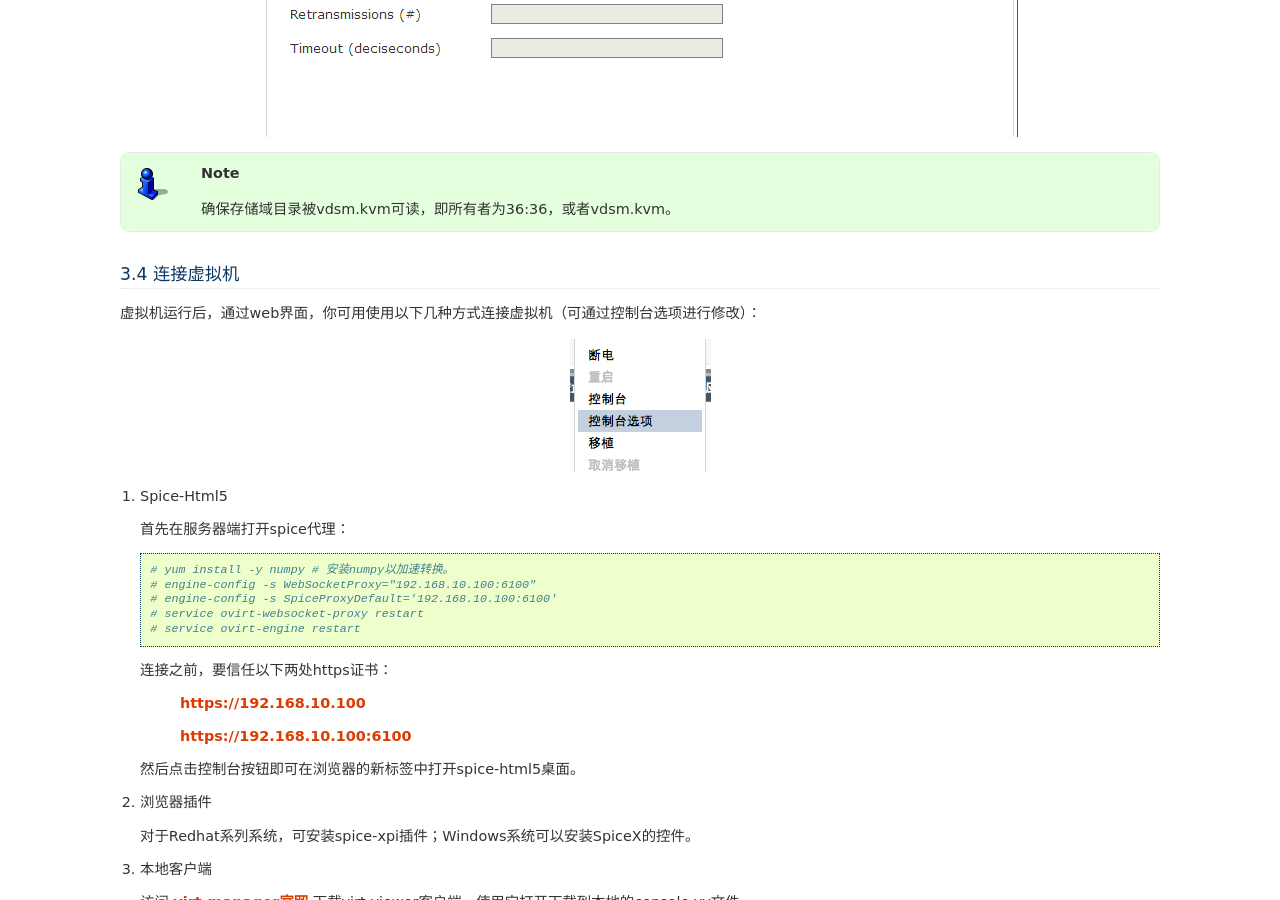
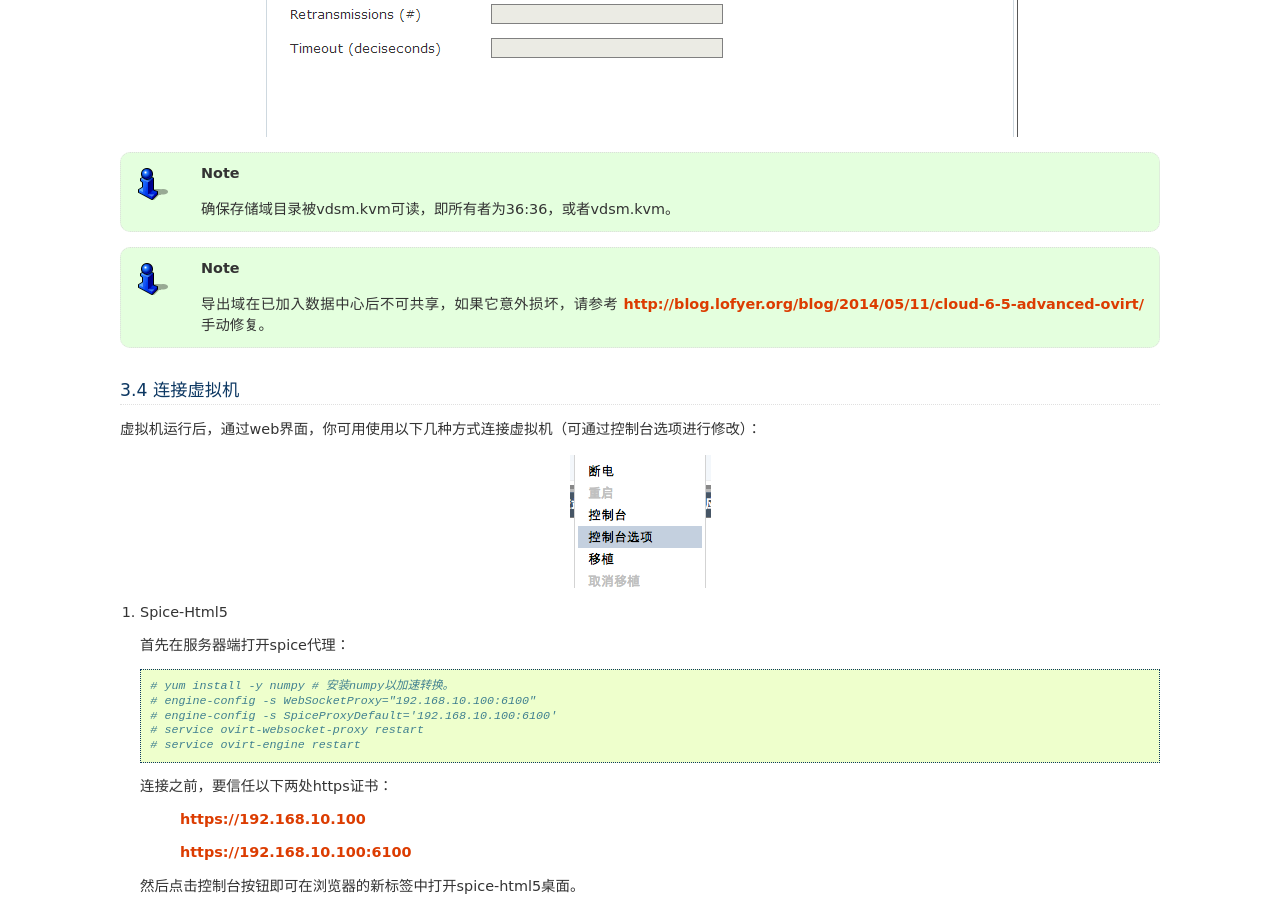
Before and after one commit to lofyer/InTheCloud, a Sphinx documentation site: the page built from source/posts/ch03.rst, in a window 1280 px wide and 900 px high, scrolled down 12338 px. Built offline with Sphinx 7.4.7, drawn with Linux system fonts in a browser that asks for light colours; formulas are drawn with MathJax 3.

Commit message:
导出域修复

```diff
--- a/source/posts/ch03.rst
+++ b/source/posts/ch03.rst
@@ -589,6 +589,8 @@
 
 .. note:: 确保存储域目录被vdsm.kvm可读，即所有者为36:36，或者vdsm.kvm。
 
+.. note:: 导出域在已加入数据中心后不可共享，如果它意外损坏，请参考 http://blog.lofyer.org/blog/2014/05/11/cloud-6-5-advanced-ovirt/ 手动修复。
+
 3.4 连接虚拟机
 -----------------
 
```
